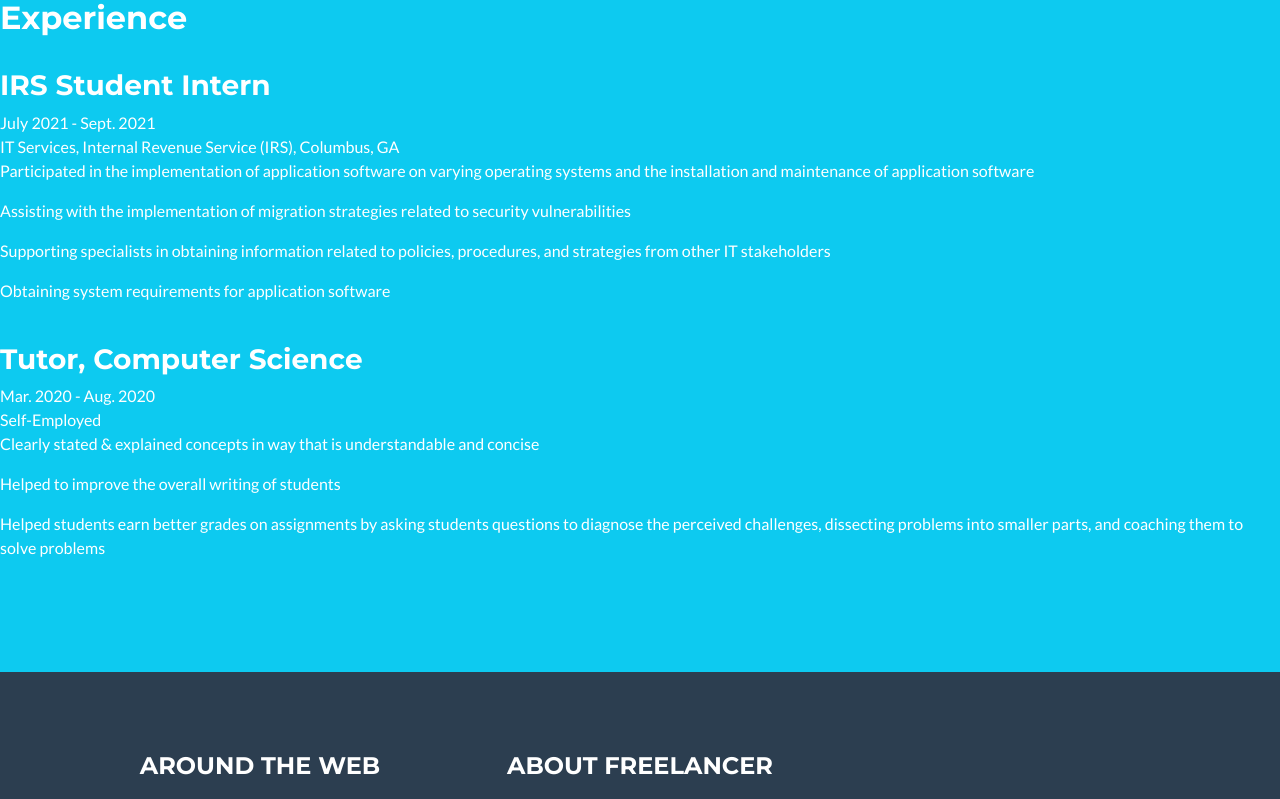
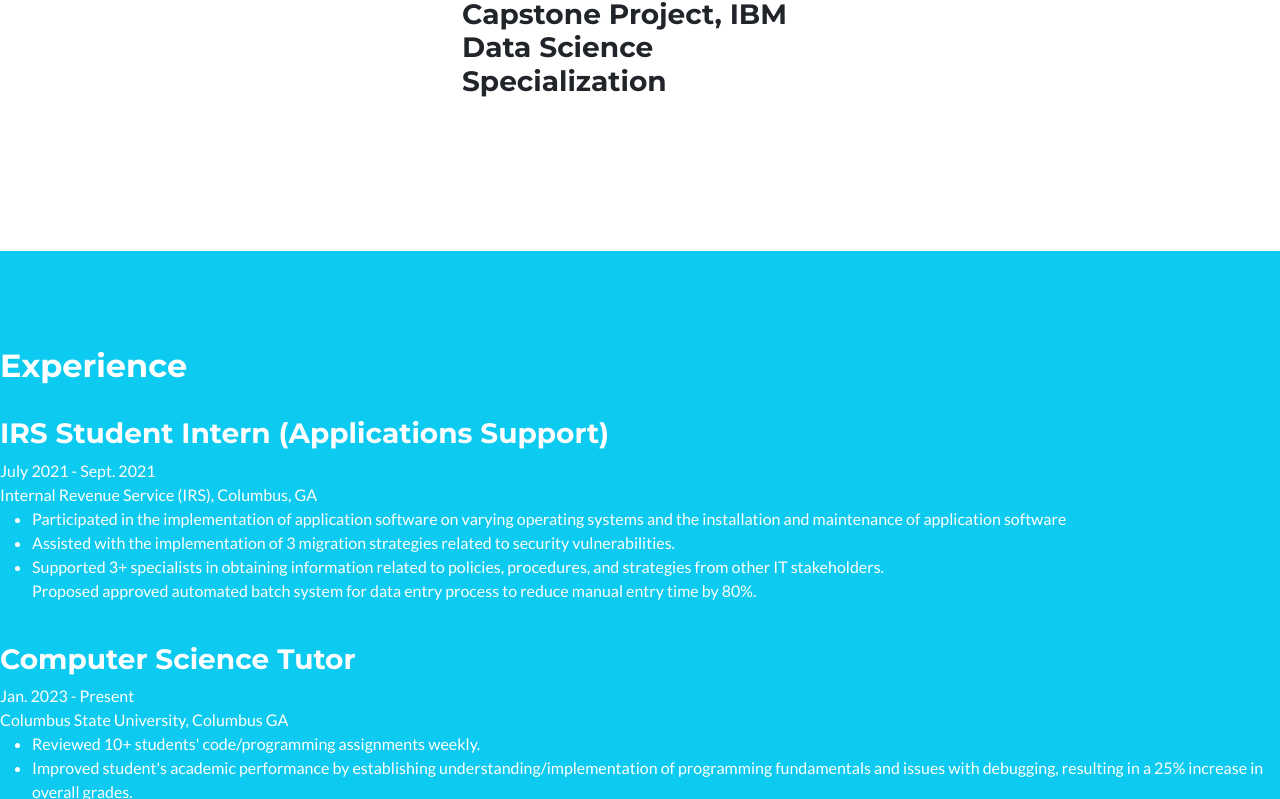
Before and after one commit to grantbriana/Portfolio, a plain HTML site: page index.html in a window 1280 px wide. Shown: the part 1874-2673 px from the top of the page. Drawn offline with nearby package versions, Linux system fonts and the light colour scheme.

Commit message:
Add files via upload

```diff
--- a/index.html
+++ b/index.html
@@ -54,6 +54,19 @@
                 </p>
             </div>
         </header>
+<!-- Skills -->
+              <section class="page-section portfolio" id="portfolio">
+        <div class="container">
+          <h2 class="page-section-heading text-center text-uppercase text-secondary mb-0">Skills</h3>
+                 <div class="divider-custom">
+                    <div class="divider-custom-line"></div>
+                    <div class="divider-custom-icon"><i class="fas fa-star"></i></div>
+                    <div class="divider-custom-line"></div>
+                </div>
+
+                <img src = "assets/img/Screenshot (20).png" class="center"></img>
+              </div>
+              </section>
 
         <!-- Portfolio Section-->
         <section class="page-section portfolio" id="portfolio">
@@ -124,31 +137,39 @@
             <div class="item">
                 <div class="meta">
                     <div class="upper-row">
-                        <h3 class="job-title">IRS Student Intern</h3>
+                        <h3 class="job-title">IRS Student Intern (Applications Support)</h3>
                         <div class="time">July 2021 - Sept. 2021</div>
                     </div><!--//upper-row-->
-                    <div class="company">IT Services, Internal Revenue Service (IRS), Columbus, GA </div>
+                    <div class="company">Internal Revenue Service (IRS), Columbus, GA </div>
                 </div><!--//meta-->
                 <div class="details">
-                    <p>Participated in the implementation of application software on varying operating systems and the installation and maintenance of application software</p>
-                    <p>Assisting with the implementation of migration strategies related to security vulnerabilities</p>
-                    <p>Supporting specialists in obtaining information related to policies, procedures, and strategies from other IT stakeholders</p>
-                    <p>Obtaining system requirements for application software</p>
+                  <ul>
+                    <li>Participated in the implementation of application software on varying operating systems and the installation and maintenance of application software</li>
+                    <li>Assisted with the implementation of 3 migration strategies related to security vulnerabilities.
+</li>
+                    <li>Supported 3+ specialists in obtaining information related to policies, procedures, and strategies from other IT stakeholders.
+</li>
+                    <p>Proposed approved automated batch system for data entry process to reduce manual entry time by 80%.
+</li>
+                  </ul>
+
                 </div><!--//details-->
             </div><!--//item-->
             <br>
             <div class="item">
                 <div class="meta">
                     <div class="upper-row">
-                        <h3 class="job-title">Tutor, Computer Science</h3>
-                        <div class="time">Mar. 2020 - Aug. 2020</div>
+                        <h3 class="job-title">Computer Science Tutor</h3>
+                        <div class="time">Jan. 2023 - Present</div>
                     </div><!--//upper-row-->
-                    <div class="company">Self-Employed</div>
+                    <div class="company">Columbus State University, Columbus GA</div>
                 </div><!--//meta-->
                 <div class="details">
-                    <p>Clearly stated & explained concepts in way that is understandable and concise</p>
-                    <p>Helped to improve the overall writing of students</p>
-                    <p>Helped students earn better grades on assignments by asking students questions to diagnose the perceived challenges, dissecting problems into smaller parts, and coaching them to solve problems</p>
+                  <ul>
+                    <li>Reviewed 10+ students' code/programming assignments weekly. </li>
+                    <li>Improved student's academic performance by establishing understanding/implementation of programming fundamentals and issues with debugging, resulting in a 25% increase in overall grades.</li>
+                    <li>Assisted in improving other students' theoretical and practical programming abilities, through regular tutoring sessions. </li>
+                  </ul>
                 </div><!--//details-->
             </div><!--//item-->
 
```
